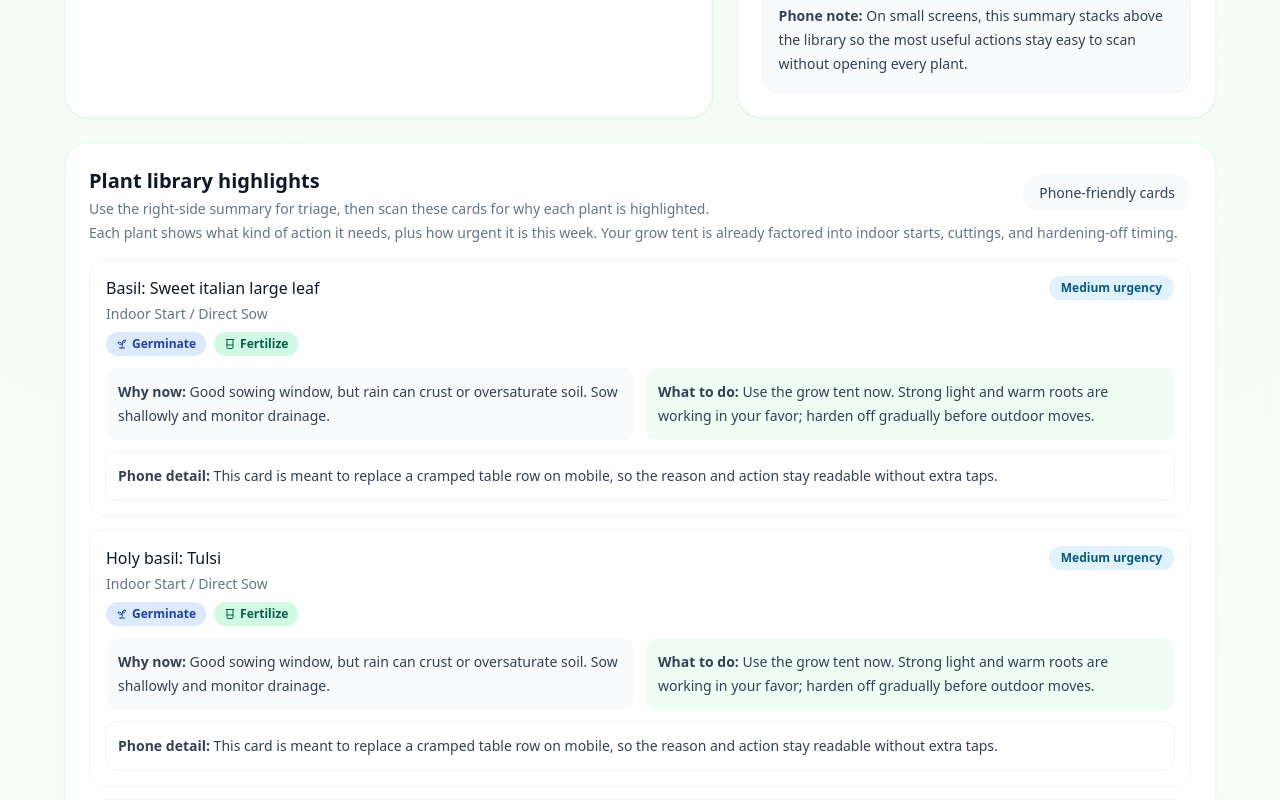
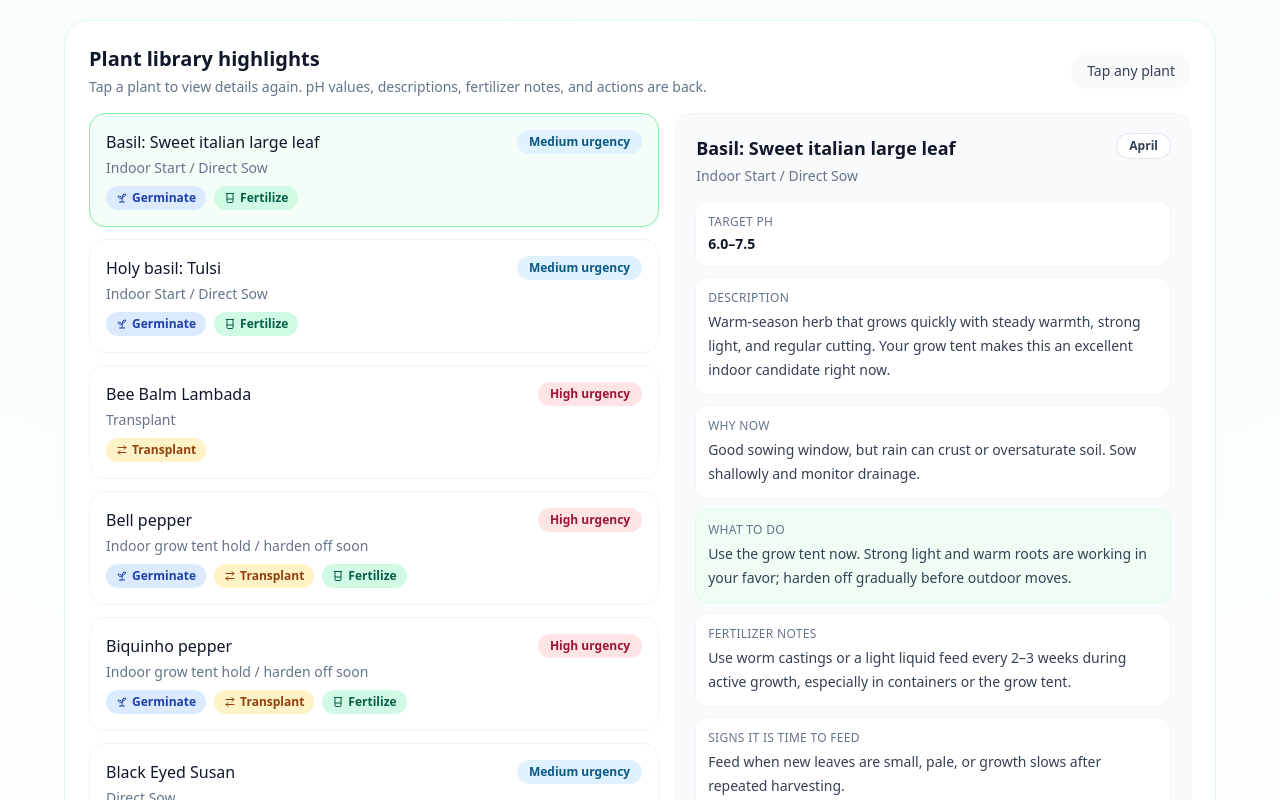
Before and after one commit to nick-ciereck/Click-Garden-Project, a Next.js app: page / in a window 1280 px wide. Shown: the part 940-1740 px from the top of the page. Built offline with nearby package versions, Linux system fonts and the light colour scheme.

Commit message:
Update page.js
Added more stuff back, plants should be clickable again

```diff
--- a/app/page.js
+++ b/app/page.js
@@ -1,5 +1,5 @@
 "use client";
-import React, { useMemo, useState } from "react";
+import React, { useEffect, useMemo, useState } from "react";
 import { AlertTriangle, ArrowRightLeft, Beaker, CloudRain, Scissors, Sprout, Sun } from "lucide-react";
 
 const months = ["March", "April", "May", "June", "July", "August", "September", "October", "November", "December", "January", "February"];
@@ -148,11 +148,60 @@ function chipData(flags) {
   return out;
 }
 
+function getPlantDetails(plant) {
+  const n = (plant?.name || "").toLowerCase();
+  let ph = "6.0–7.0";
+  let description = "General garden plant profile based on your planning sheet and current monthly action.";
+  let fertilizer = "Light compost or balanced fertilizer during active growth; avoid feeding stressed or waterlogged plants.";
+  let signs = "Feed when growth is pale, slow, or weak compared with nearby healthy plants.";
+
+  if (n.includes("basil") || n.includes("tulsi")) {
+    ph = "6.0–7.5";
+    description = "Warm-season herb that grows quickly with steady warmth, strong light, and regular cutting. Your grow tent makes this an excellent indoor candidate right now.";
+    fertilizer = "Use worm castings or a light liquid feed every 2–3 weeks during active growth, especially in containers or the grow tent.";
+    signs = "Feed when new leaves are small, pale, or growth slows after repeated harvesting.";
+  } else if (n.includes("tomato")) {
+    ph = "6.2–6.8";
+    description = "Sun-loving fruiting plant that wants steady moisture, airflow, and gradual hardening off before outdoor life.";
+    fertilizer = "Use compost at planting and light feeding through vegetative growth, then continue moderate feeding as flowers and fruit develop.";
+    signs = "Feed when lower leaves pale, growth slows, or fruiting looks weak despite good light.";
+  } else if (n.includes("pepper") || n.includes("eggplant")) {
+    ph = "6.0–6.8";
+    description = "Heat-loving crop that benefits from your grow tent while nights are still cool outside.";
+    fertilizer = "Use balanced feeding during active growth and continue lightly once hardened off and transplanted.";
+    signs = "Feed when plants stall, leaves lose deep green color, or flowering looks weak.";
+  } else if (n.includes("lettuce") || n.includes("bok choy") || n.includes("arugula") || n.includes("cilantro")) {
+    ph = "6.0–7.0";
+    description = "Cool-season crop that grows quickly now but can bolt once warm afternoons stack up.";
+    fertilizer = "Use gentle nitrogen support only if regrowth slows or leaves pale.";
+    signs = "Feed when leaves are thin, pale, or recovery after harvest is weak.";
+  } else if (n.includes("carrot") || n.includes("pea") || n.includes("corn")) {
+    ph = n.includes("corn") ? "6.0–6.8" : "6.0–7.0";
+    description = "Direct-sown crop that depends on moisture consistency and good soil contact during early establishment.";
+    fertilizer = n.includes("corn") ? "Corn is a heavier feeder and benefits from light feeding after establishment." : "Use compost lightly before sowing; do not overfeed seedlings.";
+    signs = "Feed when growth is weak, pale, or clearly lagging after establishment.";
+  } else if (n.includes("zinnia") || n.includes("cosmos") || n.includes("flower") || n.includes("dahlia")) {
+    ph = "6.0–7.2";
+    description = "Flowering plant that wants sun, airflow, and time to root before it really takes off.";
+    fertilizer = "Use compost at planting and a light bloom-supporting feed after establishment if growth is weak.";
+    signs = "Feed when stems stay thin, foliage pales, or bloom production drops.";
+  }
+
+  return { ph, description, fertilizer, signs };
+}
+
 export default function ClickGardenWebsite() {
   const [monthFilter, setMonthFilter] = useState("April");
   const [plantsData] = useState(basePlants);
+  const [selectedPlantName, setSelectedPlantName] = useState(basePlants[0]?.name || "");
 
   const currentMonthPlants = useMemo(() => plantsData.filter((p) => p.schedule?.[monthFilter]), [plantsData, monthFilter]);
+
+  useEffect(() => {
+    if (!currentMonthPlants.find((p) => p.name === selectedPlantName)) {
+      setSelectedPlantName(currentMonthPlants[0]?.name || basePlants[0]?.name || "");
+    }
+  }, [currentMonthPlants, selectedPlantName]);
 
   const buckets = useMemo(() => {
     const rows = currentMonthPlants.map((p) => ({ plant: p, flags: getFlags(p, monthFilter), urgency: getUrgency(p, monthFilter) }));
@@ -165,6 +214,9 @@ export default function ClickGardenWebsite() {
     };
   }, [currentMonthPlants, monthFilter]);
 
+  const selectedPlant = currentMonthPlants.find((p) => p.name === selectedPlantName) || currentMonthPlants[0] || basePlants[0];
+  const selectedDetails = getPlantDetails(selectedPlant);
+
   return (
     <div className="min-h-screen bg-[radial-gradient(circle_at_top,_#f0fdf4,_#ffffff_45%,_#f8fafc)] p-4 text-slate-800 sm:p-6">
       <div className="mx-auto max-w-6xl space-y-6">
@@ -173,7 +225,7 @@ export default function ClickGardenWebsite() {
             <div>
               <div className="inline-flex items-center gap-2 rounded-full bg-green-100 px-3 py-1 text-xs font-semibold text-green-800">Click Garden</div>
               <h1 className="mt-3 text-2xl font-bold text-green-950 sm:text-4xl">Smarter monthly assistant</h1>
-              <p className="mt-2 max-w-3xl text-sm leading-6 text-slate-600">This view keeps menus limited and answers the core questions fast: what should be germinating, taking cuttings, transplanting, or fertilizing right now.</p>
+              <p className="mt-2 max-w-3xl text-sm leading-6 text-slate-600">This view keeps the quick answers you asked for while bringing back clickable plant details like pH, descriptions, and fertilizer notes.</p>
             </div>
             <select value={monthFilter} onChange={(e) => setMonthFilter(e.target.value)} className="rounded-2xl border border-slate-200 bg-white px-4 py-2.5 text-sm outline-none focus:border-green-400">
               {months.map((m) => <option key={m} value={m}>{m}</option>)}
@@ -245,9 +297,6 @@ export default function ClickGardenWebsite() {
               <div className="rounded-2xl bg-amber-50 p-4"><strong>🔁 Plants to transplant now:</strong> {buckets.transplant.slice(0, 6).map((r) => r.plant.name).join(", ") || "None right now."}</div>
               <div className="rounded-2xl bg-emerald-50 p-4"><strong>🧪 Plants to fertilize now:</strong> {buckets.fertilize.slice(0, 6).map((r) => r.plant.name).join(", ") || "None right now."}</div>
             </div>
-            <div className="mt-4 rounded-2xl border border-slate-100 bg-slate-50 p-4 text-sm leading-6 text-slate-700">
-              <strong>Phone note:</strong> On small screens, this summary stacks above the library so the most useful actions stay easy to scan without opening every plant.
-            </div>
           </aside>
         </section>
 
@@ -255,17 +304,23 @@ export default function ClickGardenWebsite() {
           <div className="flex flex-col gap-3 sm:flex-row sm:items-center sm:justify-between">
             <div>
               <h2 className="text-xl font-semibold text-slate-900">Plant library highlights</h2>
-              <p className="mt-1 text-sm text-slate-500">Use the right-side summary for triage, then scan these cards for why each plant is highlighted.</p>
+              <p className="mt-1 text-sm text-slate-500">Tap a plant to view details again. pH values, descriptions, fertilizer notes, and actions are back.</p>
             </div>
-            <div className="rounded-2xl bg-slate-50 px-4 py-2 text-sm text-slate-700">Phone-friendly cards</div>
+            <div className="rounded-2xl bg-slate-50 px-4 py-2 text-sm text-slate-700">Tap any plant</div>
           </div>
-          <p className="mt-1 text-sm text-slate-500">Each plant shows what kind of action it needs, plus how urgent it is this week. Your grow tent is already factored into indoor starts, cuttings, and hardening-off timing.</p>
-          <div className="mt-4 grid gap-3">
+
+          <div className="mt-4 grid gap-4 xl:grid-cols-[1.05fr_0.95fr]">
+            <div className="grid gap-3">
               {currentMonthPlants.map((plant) => {
                 const flags = getFlags(plant, monthFilter);
                 const urgency = getUrgency(plant, monthFilter);
+                const active = plant.name === selectedPlant?.name;
                 return (
-                <div key={plant.name} className="rounded-2xl border border-slate-100 p-4">
+                  <button
+                    key={plant.name}
+                    onClick={() => setSelectedPlantName(plant.name)}
+                    className={`rounded-2xl border p-4 text-left transition ${active ? "border-green-300 bg-green-50/70 shadow-sm" : "border-slate-100 bg-white hover:bg-slate-50"}`}
+                  >
                     <div className="flex flex-col gap-3 sm:flex-row sm:items-start sm:justify-between">
                       <div className="min-w-0">
                         <div className="font-medium text-slate-900">{plant.name}</div>
@@ -279,14 +334,47 @@ export default function ClickGardenWebsite() {
                       </div>
                       <div className={`rounded-full px-3 py-1 text-xs font-semibold ${urgency.color}`}>{urgency.level} urgency</div>
                     </div>
-                  <div className="mt-3 grid gap-3 lg:grid-cols-[1fr_1fr]">
-                    <div className="rounded-xl bg-slate-50 p-3 text-sm leading-6 text-slate-700"><strong>Why now:</strong> {urgency.reason}</div>
-                    <div className="rounded-xl bg-green-50 p-3 text-sm leading-6 text-slate-700"><strong>What to do:</strong> {getActionGuide(plant, monthFilter)}</div>
-                    <div className="rounded-xl bg-white p-3 text-sm leading-6 text-slate-700 ring-1 ring-slate-100 lg:col-span-2"><strong>Phone detail:</strong> This card is meant to replace a cramped table row on mobile, so the reason and action stay readable without extra taps.</div>
+                  </button>
+                );
+              })}
+            </div>
+
+            <div className="rounded-2xl border border-slate-100 bg-slate-50 p-4 sm:p-5 xl:sticky xl:top-4 self-start">
+              <div className="flex flex-col gap-2 sm:flex-row sm:items-start sm:justify-between">
+                <div>
+                  <h3 className="text-lg font-semibold text-slate-900">{selectedPlant?.name || "Select a plant"}</h3>
+                  <div className="mt-1 text-sm text-slate-500">{selectedPlant?.schedule?.[monthFilter] || "No current action"}</div>
+                </div>
+                <div className="rounded-full bg-white px-3 py-1 text-xs font-semibold text-slate-700 ring-1 ring-slate-200">{monthFilter}</div>
+              </div>
+
+              <div className="mt-4 grid gap-3">
+                <div className="rounded-xl bg-white p-3 ring-1 ring-slate-100">
+                  <div className="text-xs uppercase tracking-wide text-slate-500">Target pH</div>
+                  <div className="mt-1 text-sm font-semibold text-slate-900">{selectedDetails.ph}</div>
+                </div>
+                <div className="rounded-xl bg-white p-3 ring-1 ring-slate-100">
+                  <div className="text-xs uppercase tracking-wide text-slate-500">Description</div>
+                  <div className="mt-1 text-sm leading-6 text-slate-700">{selectedDetails.description}</div>
+                </div>
+                <div className="rounded-xl bg-white p-3 ring-1 ring-slate-100">
+                  <div className="text-xs uppercase tracking-wide text-slate-500">Why now</div>
+                  <div className="mt-1 text-sm leading-6 text-slate-700">{getUrgency(selectedPlant, monthFilter).reason}</div>
+                </div>
+                <div className="rounded-xl bg-green-50 p-3 ring-1 ring-green-100">
+                  <div className="text-xs uppercase tracking-wide text-slate-500">What to do</div>
+                  <div className="mt-1 text-sm leading-6 text-slate-700">{getActionGuide(selectedPlant, monthFilter)}</div>
+                </div>
+                <div className="rounded-xl bg-white p-3 ring-1 ring-slate-100">
+                  <div className="text-xs uppercase tracking-wide text-slate-500">Fertilizer notes</div>
+                  <div className="mt-1 text-sm leading-6 text-slate-700">{selectedDetails.fertilizer}</div>
+                </div>
+                <div className="rounded-xl bg-white p-3 ring-1 ring-slate-100">
+                  <div className="text-xs uppercase tracking-wide text-slate-500">Signs it is time to feed</div>
+                  <div className="mt-1 text-sm leading-6 text-slate-700">{selectedDetails.signs}</div>
                 </div>
               </div>
-              );
-            })}
+            </div>
           </div>
         </section>
       </div>
```
Lines whose indentation alone changed are shown as unchanged.
